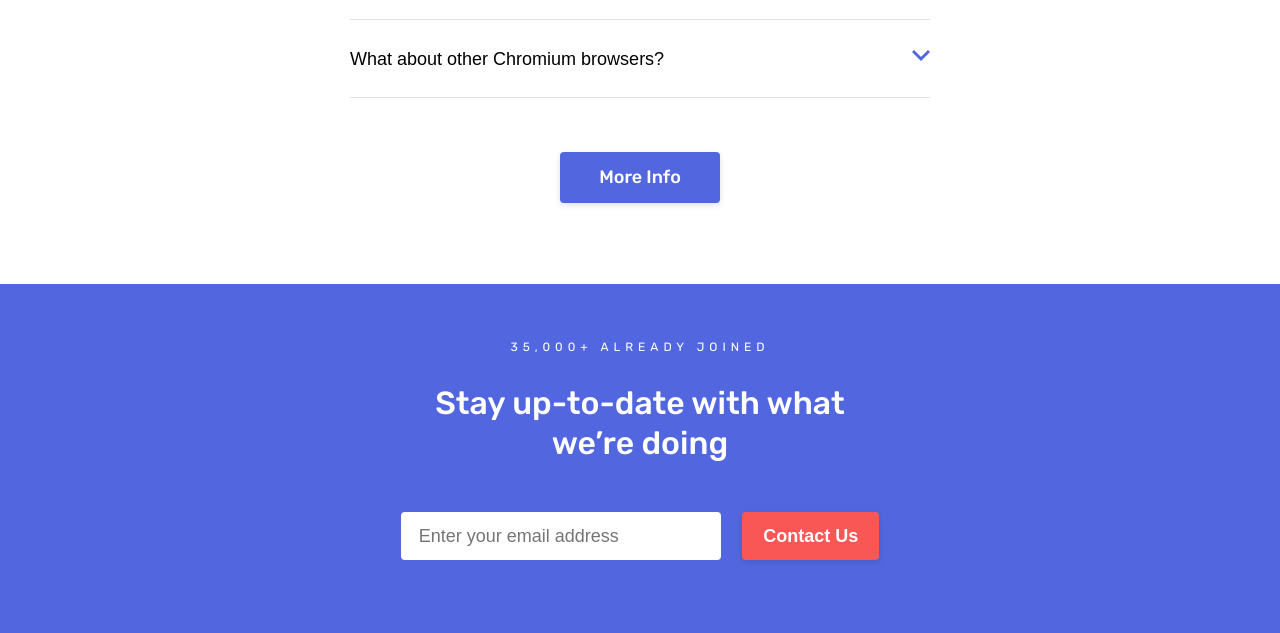
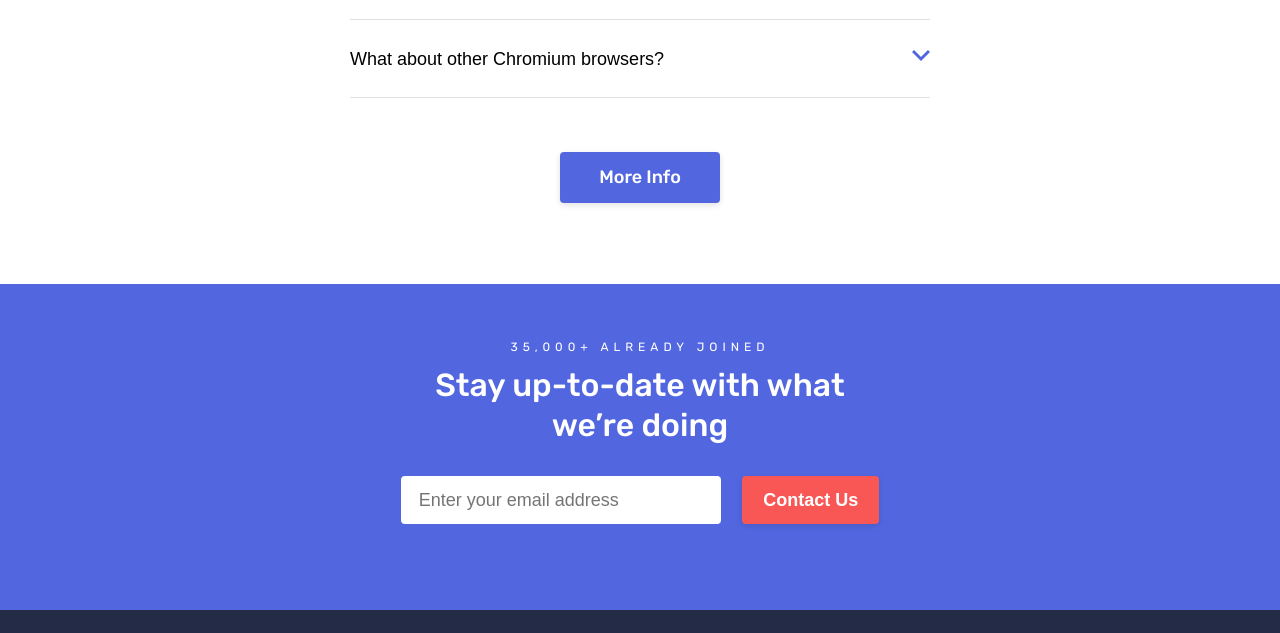
Before and after one commit to hello-antonio/bookmark-site, a website built with Parcel: page src/index.html in a window 1280 px wide. Shown: the part 2679-3312 px from the top of the page. Built offline with nearby package versions, Linux system fonts and the light colour scheme.

Commit message:
minor changes

```diff
--- a/src/scss/_page.scss
+++ b/src/scss/_page.scss
@@ -337,11 +337,11 @@
 
   h2 {
     color: inherit;
-    margin: $space-xl 0;
+    margin: $space-s 0;
   }
 
   legend {
-    width: 80%;
+    width: 100%;
     margin: auto;
   }
 
@@ -418,6 +418,10 @@
   }
 
   @media (min-width: 768px) {
+    legend {
+      width: 80%;
+    }
+
     &__field {
       width: rem(375);
     }
```
